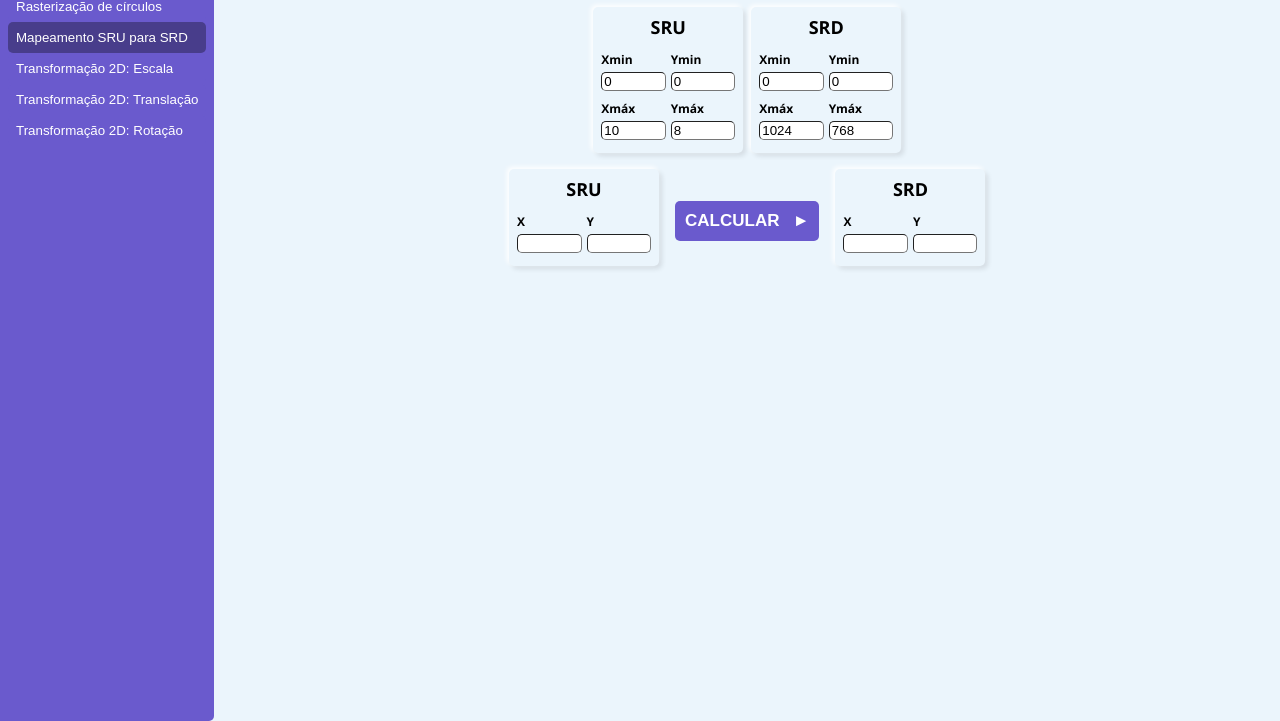
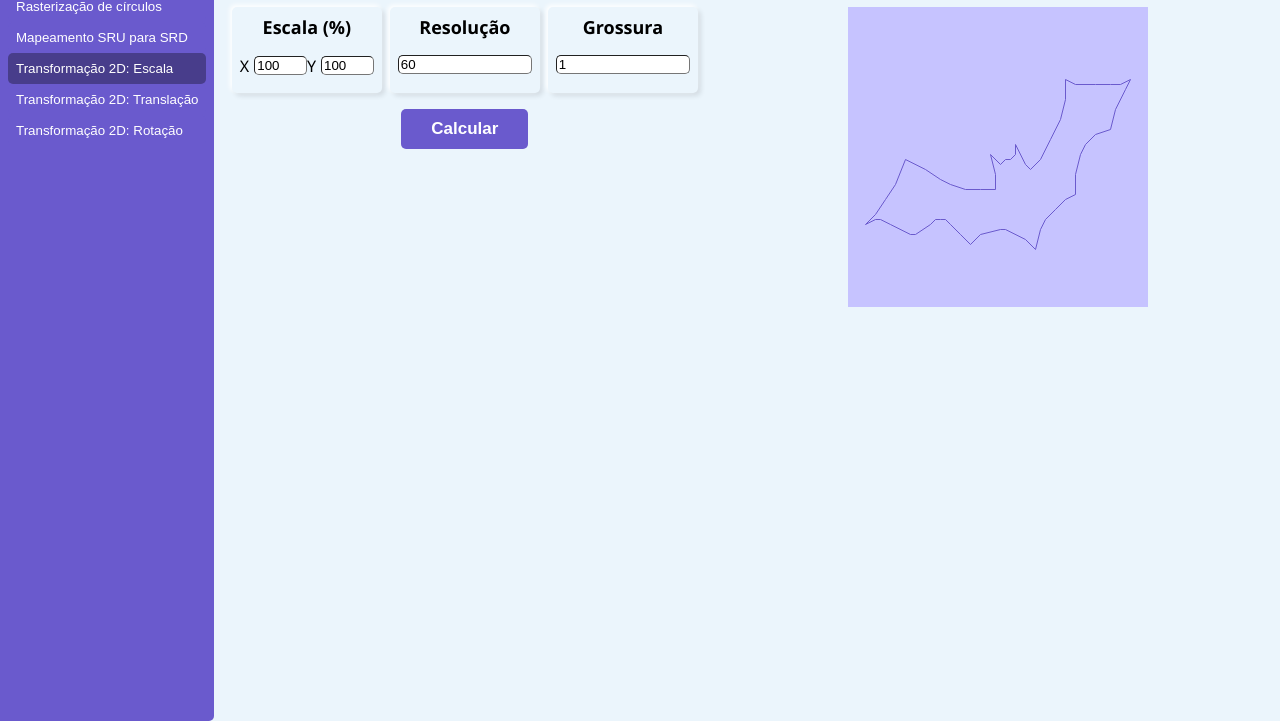
Before and after one commit to carloshenriquess/cg-algorithms, a website with bundled scripts: page index.html in a window 1280 px wide. Shown: the part 79-800 px from the top of the page. Built offline with nearby package versions, Linux system fonts and the light colour scheme.

Commit message:
Escala funcionando

```diff
--- a/index.html
+++ b/index.html
@@ -452,7 +452,84 @@
           </div>
         </div>
         <div class="js-view" id="scale-view">
-          <p>scale ainda não está implementado</p>
+          <div class="l-scale-container">
+            <div class="c-scale">
+              <h1 class="c-scale__title">Escala</h1>
+              <form
+                class="c-scale__form"
+                action="javascript:void(0);"
+                method="POST"
+                id="scale-form"
+              >
+                <div class="c-scale__inputs">
+                  <div class="c-scale__card">
+                    <h2 class="c-scale__card-title">Escala (%)</h2>
+                    <div class="c-scale__card-inputs">
+                      <div class="c-scale__form-group">
+                        <label class="c-scale__form-label">X</label>
+                        <input
+                          class="c-scale__input"
+                          type="number"
+                          id="scale-x"
+                          min="1"
+                          value="100"
+                          required
+                        />
+                      </div>
+                      <div class="c-scale__form-group">
+                        <label class="c-scale__form-label">Y</label>
+                        <input
+                          class="c-scale__input"
+                          type="number"
+                          id="scale-y"
+                          min="1"
+                          value="100"
+                          required
+                        />
+                      </div>
+                    </div>
+                  </div>
+                  <div class="c-scale__card">
+                    <h2 class="c-scale__card-title">Resolução</h2>
+                    <div class="c-scale__card-inputs">
+                      <div class="c-scale__form-group">
+                        <input
+                          class="c-scale__input"
+                          type="number"
+                          id="scale-resolution"
+                          min="1"
+                          value="60"
+                          required
+                        />
+                      </div>
+                    </div>
+                  </div>
+                  <div class="c-scale__card">
+                    <h2 class="c-scale__card-title">Grossura</h2>
+                    <div class="c-scale__card-inputs">
+                      <div class="c-scale__form-group">
+                        <input
+                          class="c-scale__input"
+                          type="number"
+                          id="scale-stroke"
+                          min="1"
+                          value="1"
+                          required
+                        />
+                      </div>
+                    </div>
+                  </div>
+                </div>
+                <button class="c-scale__submit" type="submit">
+                  Calcular
+                </button>
+              </form>
+            </div>
+            <div class="c-scale-canvas">
+              <h1 class="c-scale-canvas__title">Resultado</h1>
+              <canvas id="scale-canvas"></canvas>
+            </div>
+          </div>
         </div>
         <div class="js-view" id="translation-view">
           <p>translation ainda não está implementado</p>
--- /dev/null
+++ b/src/sass/_scale.scss
@@ -0,0 +1,88 @@
+.l-scale-container {
+  display: flex;
+  flex-wrap: wrap;
+  justify-content: center;
+  padding-bottom: 20px;
+}
+.c-scale {
+  flex: 1;
+  min-width: 300px;
+  display: flex;
+  flex-direction: column;
+  align-items: center;
+  &__form {
+    display: flex;
+    max-width: 100%;
+    flex-direction: column;
+    align-items: center;
+  }
+  &__inputs {
+    display: flex;
+    max-width: 100%;
+    flex-wrap: wrap;
+    justify-content: center;
+  }
+  &__card {
+    width: 150px;
+    display: flex;
+    flex-direction: column;
+    align-items: center;
+    padding: 8px 8px 16px;
+    box-shadow: -2px -2px 5px white, 3px 3px 5px rgba(0, 0, 0, 0.1);
+    border-radius: 5px;
+    margin-bottom: 8px;
+    &:not(:first-child) {
+      margin-left: 8px;
+    }
+  }
+  &__card-title {
+    margin: 0;
+    font-size: 18px;
+  }
+  &__card-inputs {
+    margin-top: 16px;
+    display: flex;
+    align-items: center;
+  }
+  &__form-group {
+    display: flex;
+    align-items: center;
+  }
+  &__form-label {
+    margin-right: 5px;
+  }
+  &__form-label {
+    margin-right: 5px;
+  }
+  &__input {
+    width: 100%;
+    border-width: 1px;
+    border-radius: 5px;
+  }
+  &__submit {
+    cursor: pointer;
+    border: none;
+    margin-top: 8px;
+    padding: 10px 30px;
+    font-size: 17px;
+    font-weight: bold;
+    color: white;
+    background-color: SlateBlue;
+    border-radius: 5px;
+    transition: transform 150ms;
+    &:hover {
+      transform: scale(1.05);
+    }
+    &:active {
+      background-color: #584aaf;
+    }
+  }
+}
+
+.c-scale-canvas {
+  flex: 1;
+  padding: 0 32px;
+  display: flex;
+  flex-direction: column;
+  align-items: center;
+}
--- a/src/sass/styles.scss
+++ b/src/sass/styles.scss
@@ -2,6 +2,7 @@
 @import 'bresenham';
 @import 'circle';
 @import 'srusrd';
+@import 'scale';
 
 *,
 *::before,
--- a/src/scripts/cg-algorithms.js
+++ b/src/scripts/cg-algorithms.js
@@ -75,3 +75,6 @@ export const circle = (x1, xy, radius, drawPixel) => {
     }
   }
 };
+
+export const scale = (object, scaleX, scaleY) =>
+  object.map(([x, y]) => [x * scaleX, y * scaleY]);
--- a/src/scripts/main.js
+++ b/src/scripts/main.js
@@ -1,5 +1,5 @@
 import { navigationFactory, setupViews } from './setup.js';
 
 const navigate = navigationFactory();
-navigate.to('srusrd');
+navigate.to('scale');
 setupViews();
--- a/src/scripts/setup-views.js
+++ b/src/scripts/setup-views.js
@@ -2,3 +2,4 @@ import './views/dda.js';
 import './views/bresenham.js';
 import './views/circle.js';
 import './views/srusrd.js';
+import './views/scale.js';
--- /dev/null
+++ b/src/scripts/util/batman.js
@@ -0,0 +1,62 @@
+export const batmanObject = [
+  [3, 3],
+  [5, -1],
+  [6, -2],
+  [8, 0],
+  [10, 4],
+  [12, 8],
+  [13, 12],
+  [13, 16],
+  [15, 15],
+  [19, 15],
+  [22, 15],
+  [24, 15],
+  [26, 16],
+  [25, 14],
+  [23, 10],
+  [22, 6],
+  [19, 5],
+  [17, 3],
+  [16, 1],
+  [15, -3],
+  [15, -7],
+  [13, -8],
+  [11, -10],
+  [9, -12],
+  [8, -14],
+  [7, -18],
+  [5, -16],
+  [1, -14],
+  [0, -14],
+  [-4, -15],
+  [-6, -17],
+  [-8, -15],
+  [-10, -13],
+  [-11, -12],
+  [-12, -12],
+  [-13, -12],
+  [-14, -13],
+  [-17, -15],
+  [-18, -15],
+  [-22, -13],
+  [-24, -12],
+  [-25, -12],
+  [-27, -13],
+  [-25, -11],
+  [-23, -8],
+  [-21, -5],
+  [-19, 0],
+  [-15, -2],
+  [-12, -4],
+  [-10, -5],
+  [-7, -6],
+  [-4, -6],
+  [-1, -6],
+  [-1, -3],
+  [-2, 1],
+  [0, -1],
+  [1, 0],
+  [2, 0],
+  [3, 1],
+  [3, 3],
+];
--- /dev/null
+++ b/src/scripts/views/scale.js
@@ -0,0 +1,106 @@
+import { scale, sruToSrdFactory } from '../cg-algorithms.js';
+import { batmanObject } from '../util/batman.js';
+
+const canvasSize = 300;
+const canvasBgColor = '#C6C3FF';
+const lineColor = 'SlateBlue';
+const canvas = document.getElementById('scale-canvas');
+const context = canvas.getContext('2d');
+const inputX = document.getElementById('scale-x');
+const inputY = document.getElementById('scale-y');
+const inputResolution = document.getElementById('scale-resolution');
+const inputStroke = document.getElementById('scale-stroke');
+
+const fillCanvas = color => {
+  context.fillStyle = color;
+  context.fillRect(0, 0, canvasSize, canvasSize);
+};
+
+const drawObject = ({ object, resolution, lineColor, lineWidth }) => {
+  const sruLimits = {
+    minX: -(resolution / 2),
+    minY: -(resolution / 2),
+    maxX: resolution / 2,
+    maxY: resolution / 2,
+  };
+  const srdLimits = {
+    minX: 0,
+    minY: 0,
+    maxX: resolution,
+    maxY: resolution,
+  };
+  const sruToSrd = sruToSrdFactory(sruLimits, srdLimits);
+  const pixelSize = canvasSize / resolution;
+
+  object = object
+    .map(coordinates => sruToSrd(...coordinates))
+    .map(([x, y]) => [x * pixelSize, y * pixelSize])
+    .map(([x, y]) => [x + pixelSize / 2, y + pixelSize / 2]);
+  context.beginPath();
+  context.moveTo(...object[0]);
+  for (const coordinates of object.slice(1)) {
+    context.lineTo(...coordinates);
+  }
+  context.strokeStyle = lineColor;
+  context.lineWidth = lineWidth;
+  context.stroke();
+  context.closePath();
+};
+
+const setupCanvas = () => {
+  canvas.width = canvasSize;
+  canvas.height = canvasSize;
+  fillCanvas(canvasBgColor);
+};
+
+const onSubmit = () => {
+  const scaleX = +inputX.value / 100;
+  const scaleY = +inputY.value / 100;
+  const resolution = (inputResolution.value = +inputResolution.value || 0);
+  const lineWidth = (inputStroke.value = +inputStroke.value || 0);
+
+  const object = scale(batmanObject, scaleX, scaleY);
+
+  const drawOptions = {
+    object,
+    resolution,
+    lineColor,
+    lineWidth,
+  };
+
+  fillCanvas(canvasBgColor);
+  drawObject(drawOptions);
+};
+
+const setupSubmitListener = () => {
+  const form = document.getElementById('scale-form');
+  form.addEventListener('submit', onSubmit);
+};
+
+// const setupInputListeners = () => {
+//   inputX.addEventListener('input', event => {
+//     if (+inputResolution.value < +event.target.value) {
+//       inputResolution.value = +event.target.value + 1;
+//     }
+//   });
+//   inputY.addEventListener('input', event => {
+//     if (+inputResolution.value < +event.target.value) {
+//       inputResolution.value = +event.target.value + 1;
+//     }
+//   });
+// };
+
+const setupListeners = () => {
+  setupSubmitListener();
+  // setupInputListeners();
+};
+
+setupCanvas();
+const drawOptions = {
+  object: batmanObject,
+  resolution: 60,
+  lineColor,
+  lineWidth: 1,
+};
+drawObject(drawOptions);
+setupListeners();
```
Also changed, not shown: src/styles/styles.css, 1 other file.
